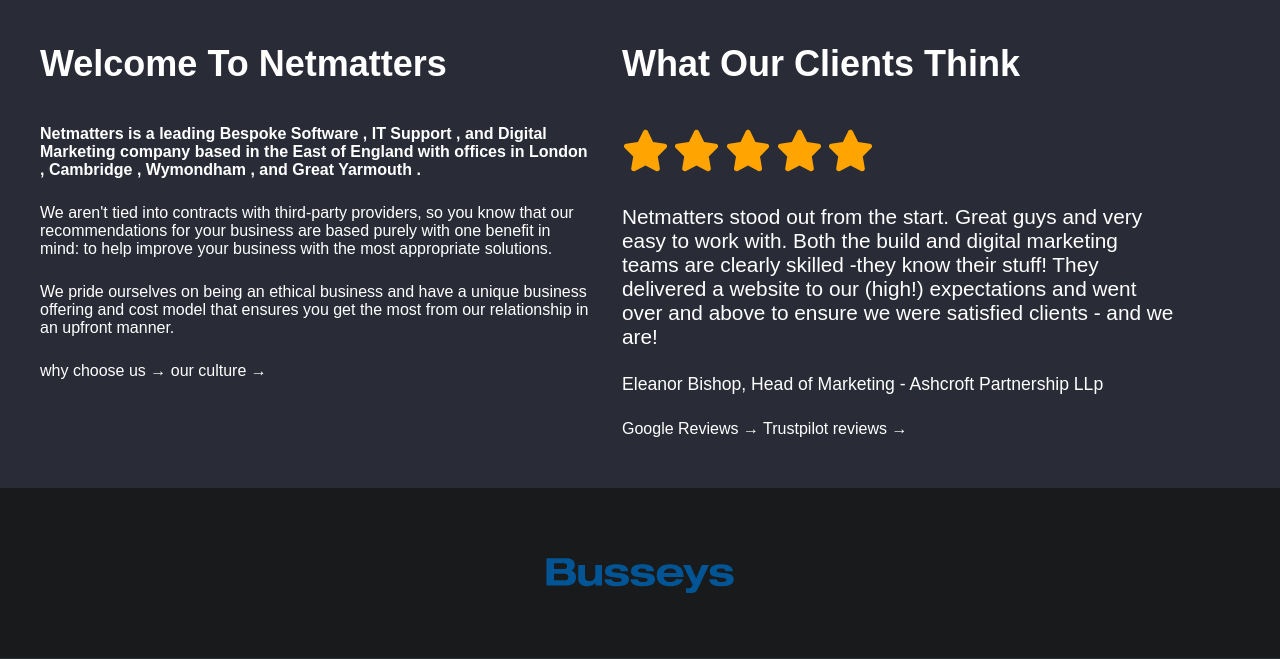
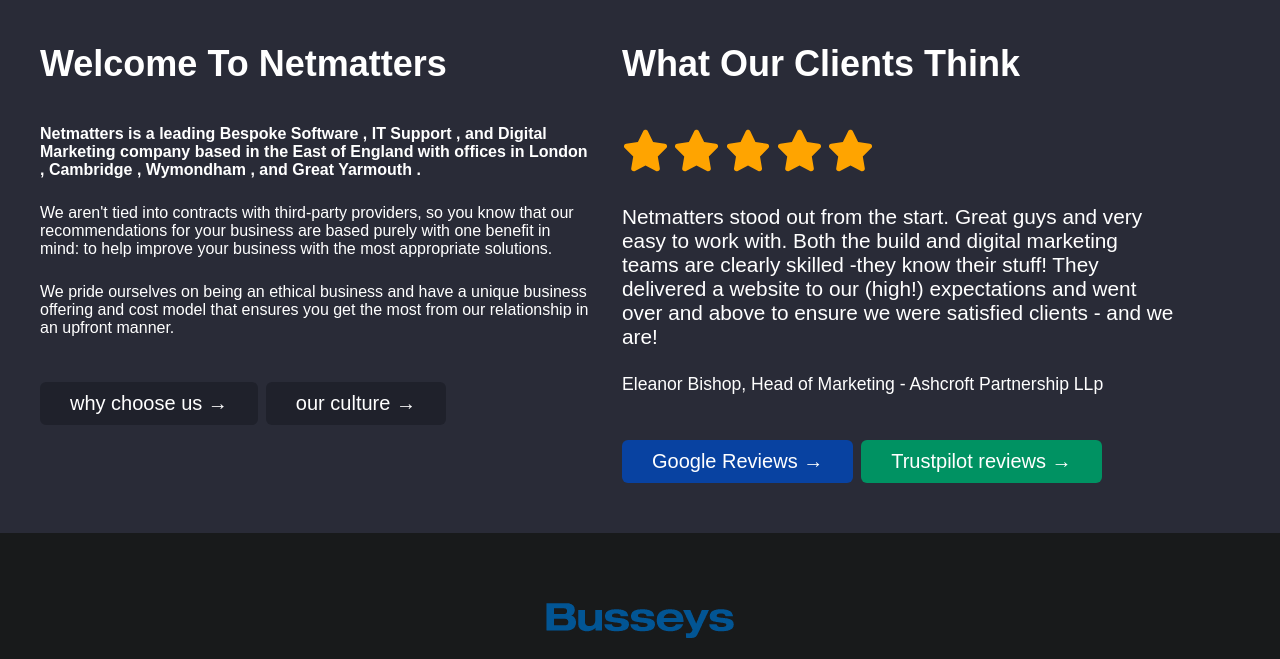
Before and after one commit to DanielH208/example_homepage, a PHP site: page / in a window 1280 px wide. Shown: the part 736-1395 px from the top of the page. Run offline with PHP 8.4, Linux system fonts and the light colour scheme.

Commit message:
Finished adding elements and styling the banner

```diff
--- a/css/application.css
+++ b/css/application.css
@@ -22,6 +22,35 @@
   font-size: 1.063rem;
   border-radius: 3px;
   white-space: normal;
+}
+
+#btn-google {
+  background-color: rgb(8, 66, 161);
+  margin: 20px 8px 0px 0px;
+}
+
+.btn-trust {
+  background-color: rgb(0, 146, 98);
+}
+
+#btn-choose {
+  margin: 20px 8px 0px 0px;
+}
+
+#btn-choose, #btn-culture {
+  background-color: rgb(31, 33, 43);
+}
+
+.row a[class^=btn] {
+  padding: 10px 30px;
+  margin: 20px 0px 0px;
+  font-size: 20px;
+  border-radius: 6px;
+}
+
+.clients-buttons, .brand-buttons {
+  display: inline-flex;
+  flex-wrap: wrap;
 }
 
 .text > h1 {
@@ -53,7 +82,7 @@
 .image-cover-container {
   position: absolute;
   height: 550px;
-  width: auto;
+  width: 100%;
 }
 
 picture > img {
@@ -116,6 +145,7 @@
 .col-welcome {
   min-height: 1px;
   padding: 0px 15px;
+  padding-bottom: 50px;
 }
 
 .col-clients {
--- a/index.html
+++ b/index.html
@@ -73,9 +73,9 @@
                             unique business offering and cost model that ensures you get
                             the most from our relationship in an upfront manner.
                         </p>
-                        <div>
-                            <a>why choose us &rarr;</a>
-                            <a>our culture &rarr;</a>
+                        <div class="brand-buttons">
+                            <a id="btn-choose" class="btn-choose">why choose us &rarr;</a>
+                            <a id="btn-culture" class="btn-culture">our culture &rarr;</a>
                         </div>
 
                     </div>
@@ -105,9 +105,9 @@
                                 <a>Ashcroft Partnership LLp</a>
                             </span>
                         </p>
-                        <div>
-                            <a>Google Reviews &rarr;</a>
-                            <a>Trustpilot reviews &rarr;</a>
+                        <div class="clients-buttons">
+                            <a id="btn-google" class="btn-google">Google Reviews &rarr;</a>
+                            <a class="btn-trust">Trustpilot reviews &rarr;</a>
                         </div>
 
                     </div>
--- a/scss/application.scss
+++ b/scss/application.scss
@@ -25,6 +25,38 @@
     border-radius: 3px;
     white-space: normal;
 }
+
+#btn-google {
+    background-color: rgb(8, 66, 161);
+    margin: 20px 8px 0px 0px;
+}
+
+.btn-trust {
+    background-color: rgb(0, 146, 98);
+
+}
+
+#btn-choose {
+    margin: 20px 8px 0px 0px;
+}
+
+#btn-choose, #btn-culture {
+    background-color: rgb(31, 33, 43);
+}
+
+.row a[class^="btn"] {
+    padding: 10px 30px;
+    margin: 20px 0px 0px;
+    font-size: 20px;
+    border-radius: 6px;
+}
+.clients-buttons, .brand-buttons {
+    display: inline-flex;
+    flex-wrap: wrap;
+}
+
+
+
 
 // BANNER
 .text > h1 {
@@ -56,7 +88,7 @@
 .image-cover-container {
     position: absolute;
     height: 550px;
-    width: auto;
+    width: 100%;
 }
 
 picture > img{
@@ -122,11 +154,13 @@
 .col-welcome {
     min-height: 1px;
     padding: 0px 15px;
+    padding-bottom: 50px;
 }
 
 .col-clients{
     min-height: 1px;
     padding: 0px 15px;
+
 }
 
 .star {
```
Also changed, not shown: 1 other file.
